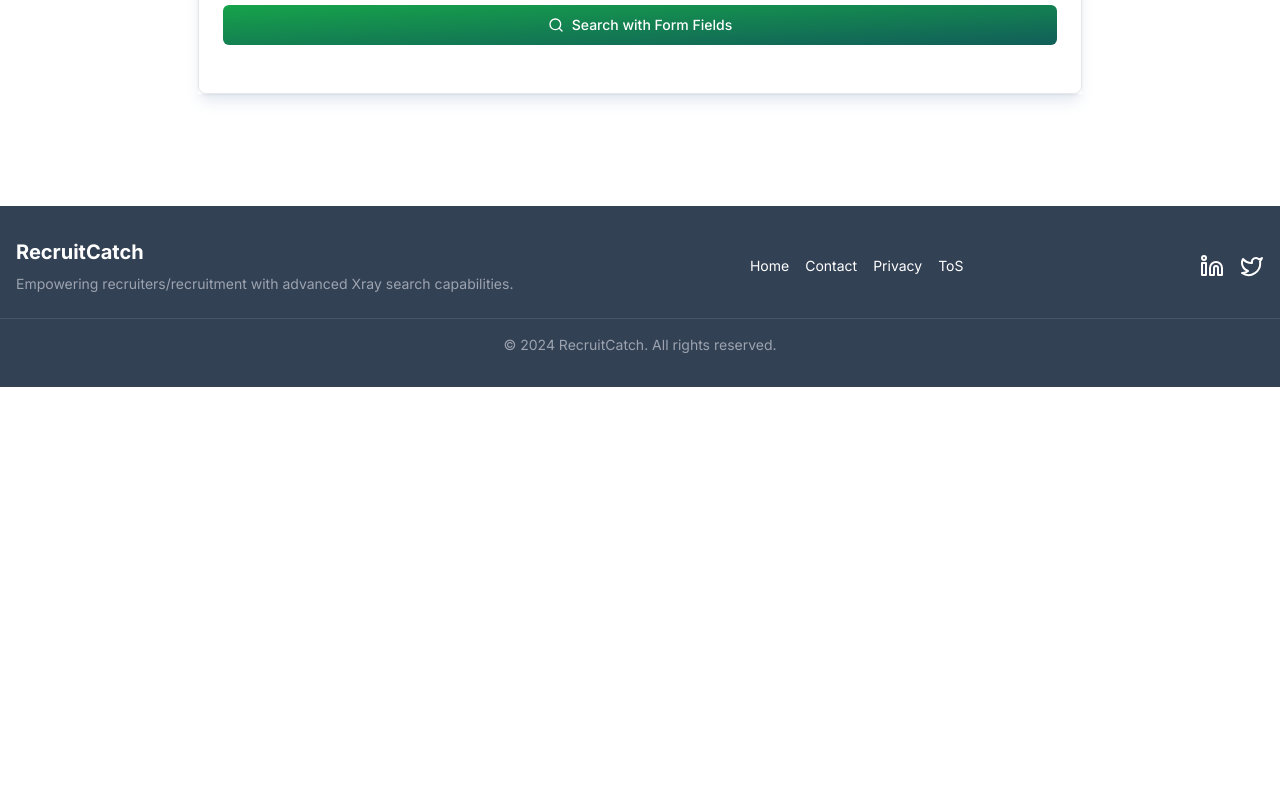
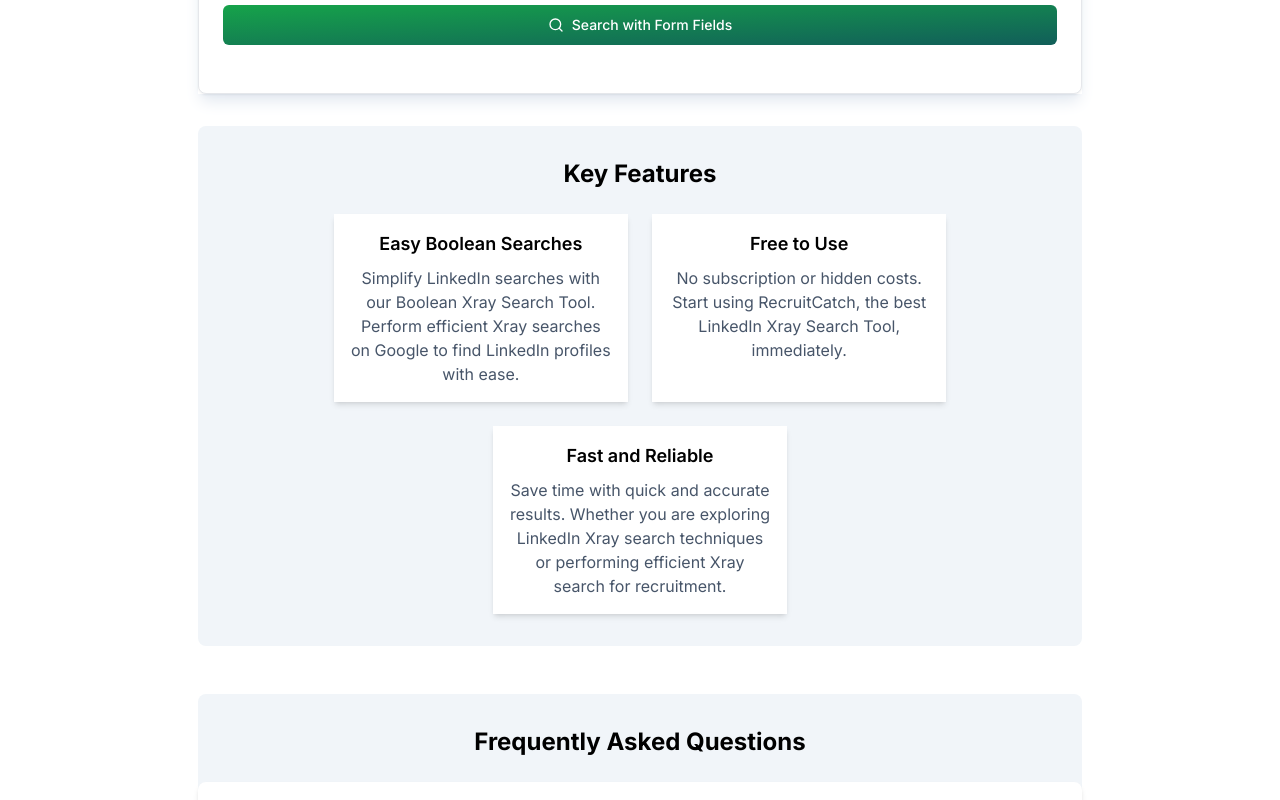
Before and after one commit to Bharath-Dubbaka/recruitNinja, a Next.js app: page / in a window 1280 px wide. Shown: the part 540-1340 px from the top of the page. Before the commit the page ends 927 px from the top, so only its background shows below. Built offline with nearby package versions, Linux system fonts and the light colour scheme; no server answers.

Commit message:
more sections added below for beetter UI/UX

```diff
--- a/src/components/SearchPageBasic.tsx
+++ b/src/components/SearchPageBasic.tsx
@@ -7,6 +7,8 @@
 import { Input } from "./ui/input";
 import { FishSymbol } from "lucide-react";
 import { Toaster } from "sonner";
+import Faq from "./ui/Faq";
+import Featuers from "./ui/Featuers";
 
 export default function SearchPageBasic() {
    const [jobTitle, setJobTitle] = useState("");
@@ -174,7 +176,7 @@
                            />
                         </div>
                         <Button
-                           className="w-full bg-gradient-to-br from-green-600    to-teal-800 hover:to-purple-500 text-white "
+                           className="w-full bg-gradient-to-br from-green-600    to-teal-800 hover:to-teal-600 text-white "
                            onClick={() => executeSearch(false)}
                         >
                            <Search className="w-4 h-4 mr-2" />
@@ -184,6 +186,8 @@
                   </CardContent>
                </Card>
             </div>
+            <Featuers />
+            <Faq />
          </div>
       </div>
    );
```
